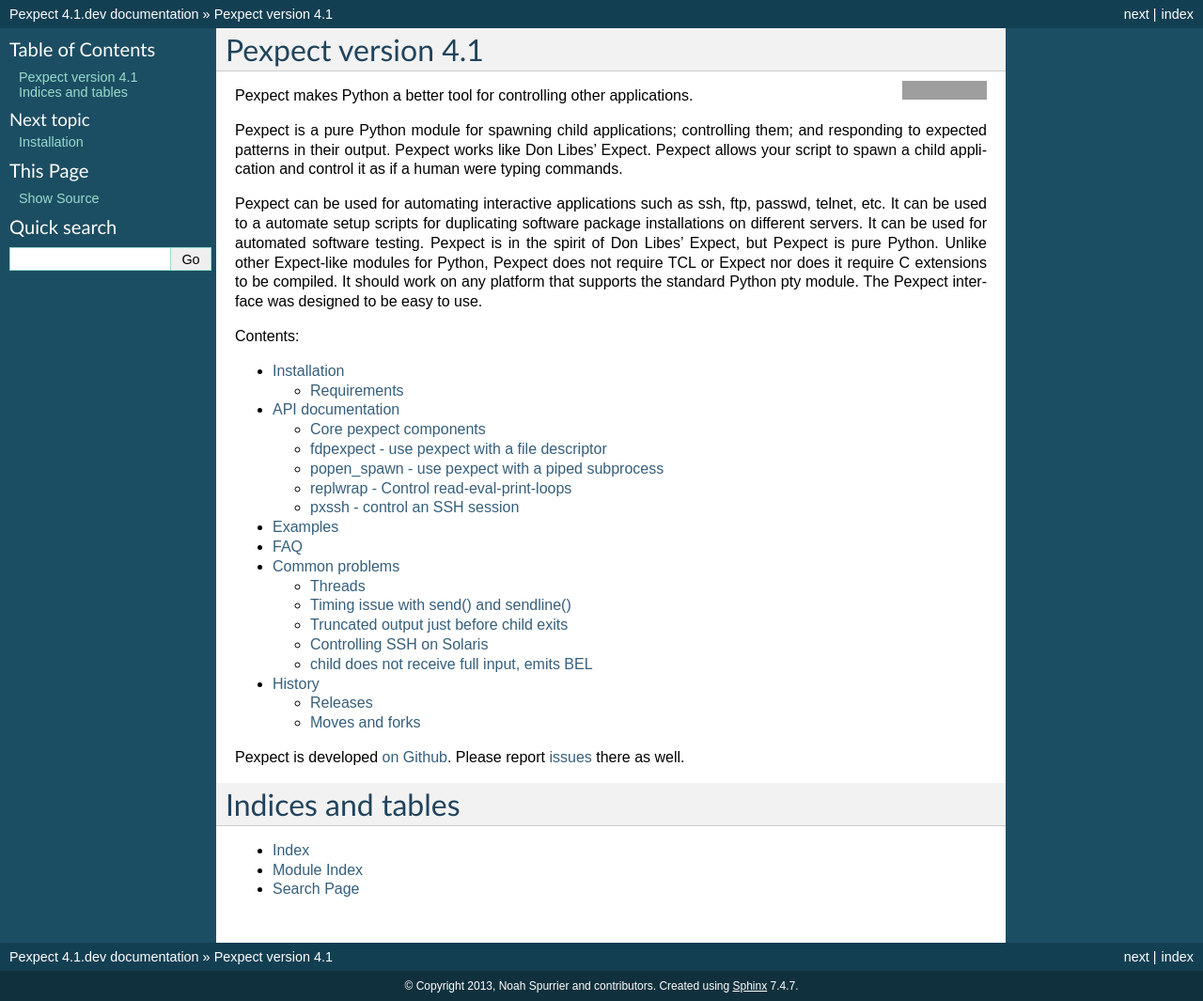
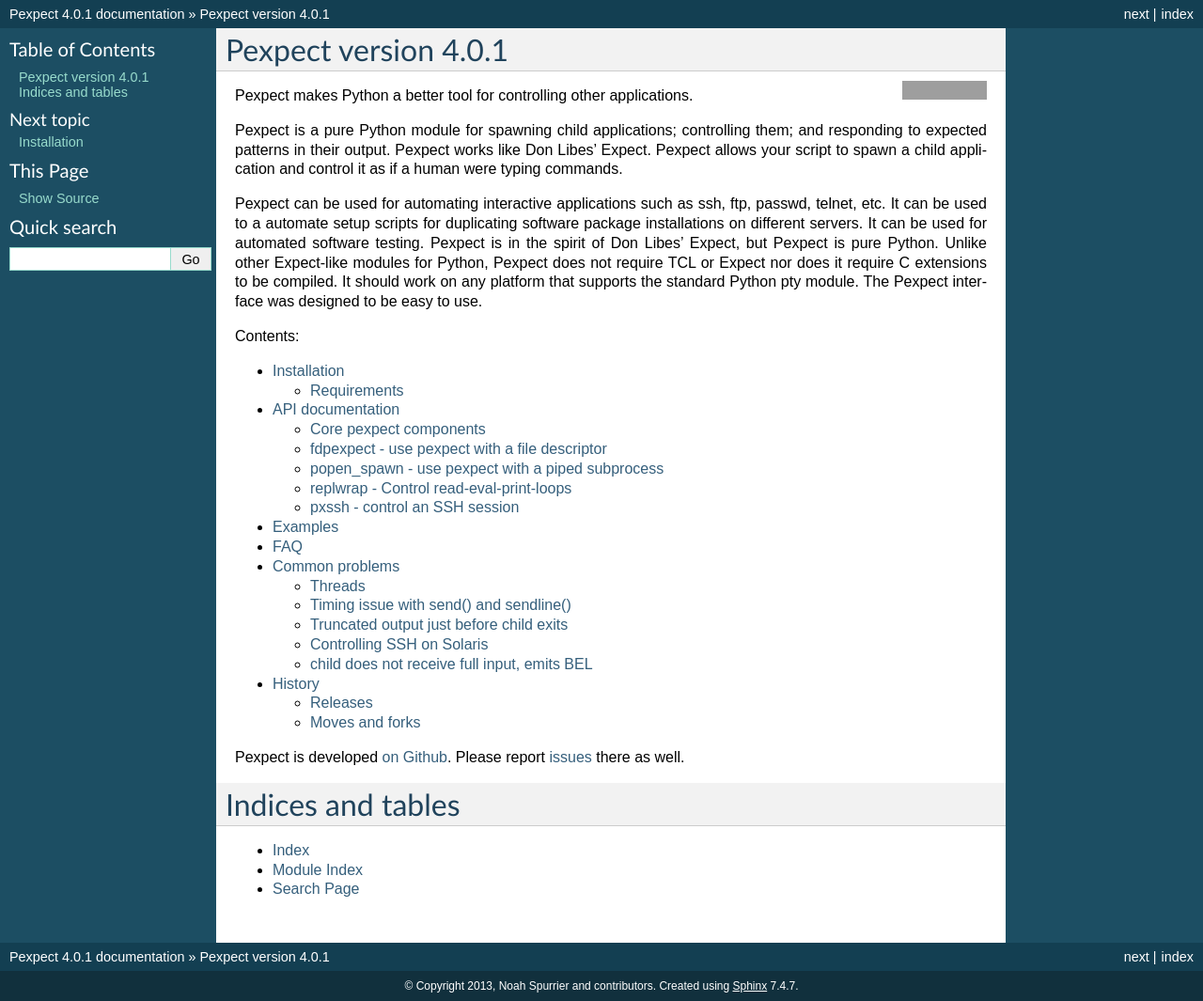
Before and after one commit to pexpect/pexpect, a Sphinx documentation site: the page built from doc/index.rst, in a window 1280 px wide. Shown: the whole page at 94% size. Built offline with Sphinx 7.4.7, drawn with Linux system fonts in a browser that asks for light colours; pages that are not in the unit, such as notebooks, are missing from menus; grey boxes are pictures that could not be loaded.

Commit message:
Version number -> 4.0.1

```diff
--- a/doc/conf.py
+++ b/doc/conf.py
@@ -52,9 +52,9 @@
 # built documents.
 #
 # The short X.Y version.
-version = '4.1'
+version = '4.0.1'
 # The full version, including alpha/beta/rc tags.
-release = '4.1.dev'
+release = '4.0.1'
 
 # The language for content autogenerated by Sphinx. Refer to documentation
 # for a list of supported languages.
--- a/pexpect/__init__.py
+++ b/pexpect/__init__.py
@@ -75,7 +75,7 @@
     from .pty_spawn import spawn, spawnu
     from .run import run, runu
 
-__version__ = '4.1.dev'
+__version__ = '4.0.1'
 __revision__ = ''
 __all__ = ['ExceptionPexpect', 'EOF', 'TIMEOUT', 'spawn', 'spawnu', 'run', 'runu',
            'which', 'split_command_line', '__version__', '__revision__']
```
